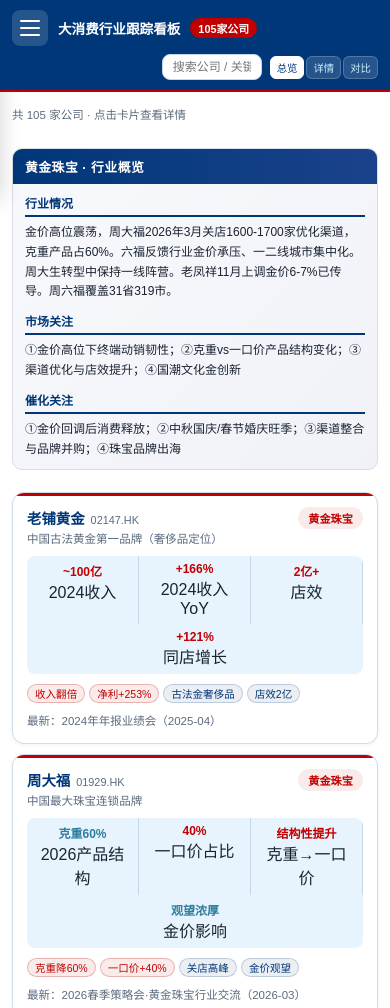
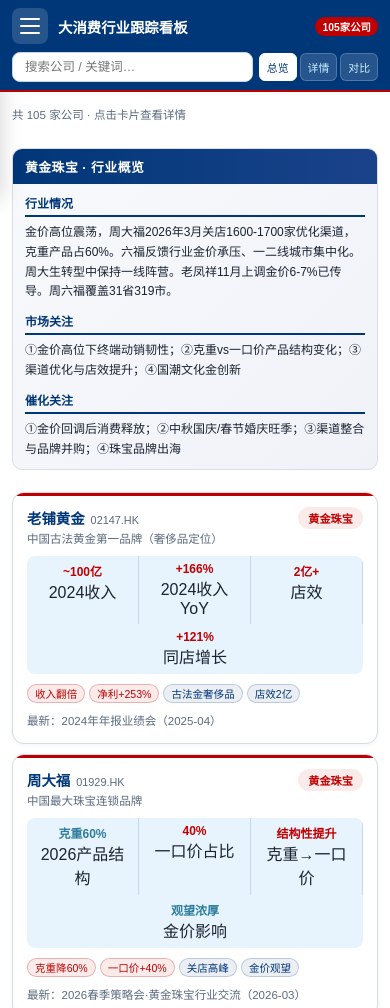
Before and after one commit to Katy7572/Research, a plain HTML site: page index.html in a window 390 px wide. Shown: the top 1008 px of the page. Drawn offline with Linux system fonts and the light colour scheme.

Commit message:
Update index.html

```diff
--- a/index.html
+++ b/index.html
@@ -329,16 +329,51 @@
     .search-input { width: 160px; }
   }
 
-  /* ── 手机适配 ── */
+  /* ── 手机适配：顶部栏双行 + 抽屉侧边栏 ── */
   @media (max-width: 768px) {
     .hamburger { display: flex; }
-    .topbar { padding: 10px 12px; flex-wrap: wrap; gap: 8px; }
-    .topbar-left { gap: 10px; }
-    .topbar h1 { font-size: 0.95rem; }
-    .topbar-right { width: 100%; justify-content: flex-end; gap: 8px; }
-    .search-input { width: 120px; font-size: 0.75rem; padding: 5px 10px; }
-    .view-toggle { gap: 2px; }
-    .view-btn { padding: 4px 8px; font-size: 0.7rem; }
+    .topbar {
+      padding: 8px 12px;
+      flex-direction: column;
+      align-items: stretch;
+      gap: 8px;
+    }
+    .topbar-left {
+      flex-direction: row;
+      align-items: center;
+      justify-content: flex-start;
+      gap: 10px;
+      min-width: 0;
+    }
+    .topbar h1 {
+      font-size: 1rem;
+      white-space: nowrap;
+      overflow: hidden;
+      text-overflow: ellipsis;
+      flex: 1;
+      min-width: 0;
+    }
+    .topbar .badge {
+      flex-shrink: 0;
+      font-size: 0.65rem;
+      padding: 2px 7px;
+      white-space: nowrap;
+    }
+    .topbar-right {
+      width: 100%;
+      justify-content: space-between;
+      gap: 6px;
+      flex-wrap: wrap;
+    }
+    .search-input {
+      flex: 1;
+      min-width: 0;
+      width: unset;
+      font-size: 0.78rem;
+      padding: 7px 12px;
+    }
+    .view-toggle { gap: 3px; flex-shrink: 0; }
+    .view-btn { padding: 6px 10px; font-size: 0.72rem; white-space: nowrap; }
 
     /* 侧边栏 → 抽屉 */
     .sidebar {
@@ -395,9 +430,8 @@
 
   /* ── 小屏手机 ── */
   @media (max-width: 400px) {
-    .topbar h1 { font-size: 0.85rem; }
-    .search-input { width: 100px; }
-    .view-btn { padding: 3px 6px; font-size: 0.65rem; }
+    .topbar h1 { font-size: 0.9rem; }
+    .view-btn { padding: 5px 7px; font-size: 0.68rem; }
     .dh-name { font-size: 1rem; }
     .dh-metric { padding: 7px 5px; }
     .dh-metric .val { font-size: 0.8rem; }
```
